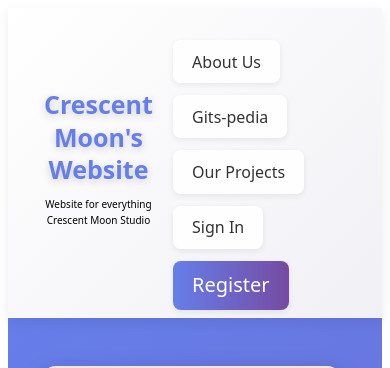
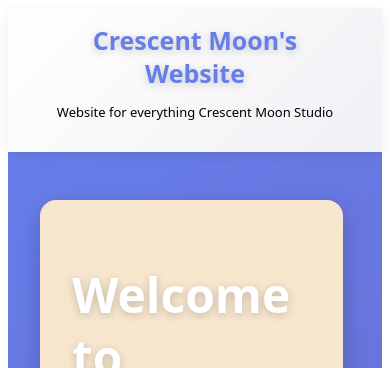
Before and after one commit to ayuubthegreat/Ayuub-s_Wikipedia, a React (Vite) app: page / in a window 390 px wide. Shown: the top 368 px of the page. Built offline with nearby package versions, Linux system fonts and the light colour scheme.

Commit message:
git commit -m "Enhance homepage styling and update navbar description

```diff
--- a/components/navbar.css
+++ b/components/navbar.css
@@ -9,7 +9,6 @@
     backdrop-filter: blur(10px);
     box-shadow: 0 4px 12px rgba(0, 0, 0, 0.08);
     padding: 0.5rem 1rem;
-    position: sticky;
     top: 0;
     z-index: 500;
 }
@@ -72,3 +71,19 @@
     background-color: rgba(102, 126, 234, 0.1);
     transform: scale(1.02);
 }
+
+@media (max-width: 600px) {
+    .header {
+        flex-direction: column;
+        align-items: center;
+        gap: 0.2rem;
+        font-size: small;
+    }
+    .logo_navbar {
+        margin: 0;
+        font-size: small;
+    }
+    nav .buttons {
+        display: none;
+    }
+}
--- a/src/App.css
+++ b/src/App.css
@@ -30,9 +30,7 @@ a {
   transition: filter 300ms;
 
 }
-.logo_navbar {
-  animation: zoom-in-out 3s ease-in-out infinite;
-}
+
 .logo:hover {
   filter: drop-shadow(0 0 2em #646cffaa);
 }
```
